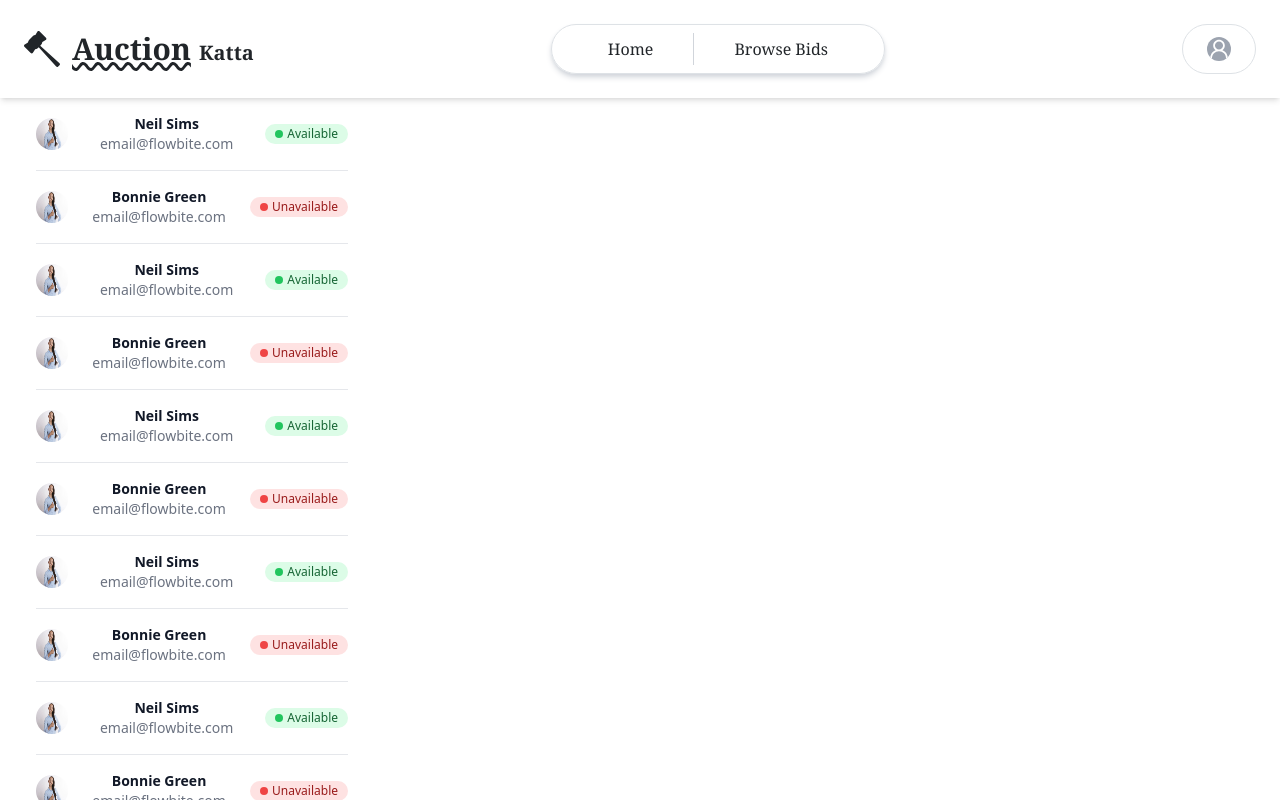
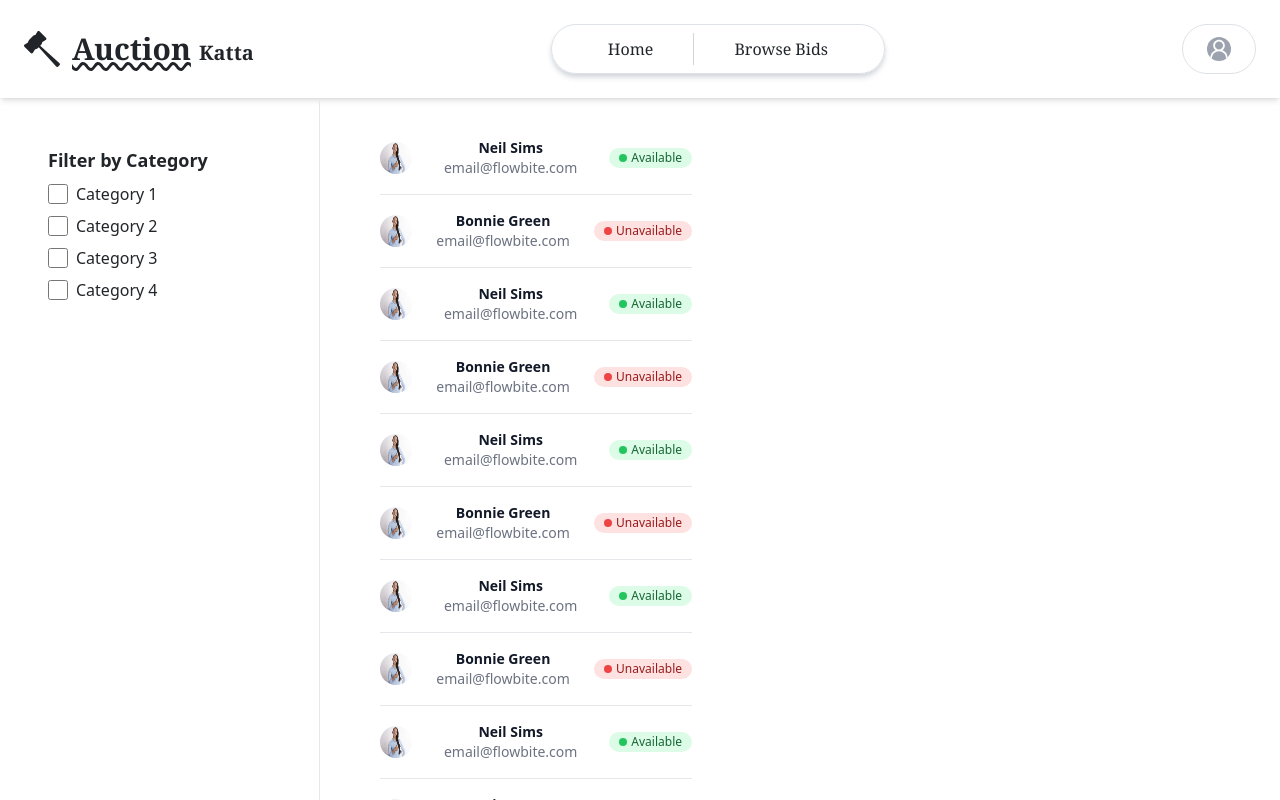
Before and after one commit to vaibhav03ambhore/CodeX_2.1.3, a React (Vite) app in the folder frontend/: page /browserbid in a window 1280 px wide. Shown: the top 800 px of the page. Built offline with nearby package versions, Linux system fonts and the light colour scheme.

Commit message:
filter UI added for categories

```diff
--- a/frontend/src/App.jsx
+++ b/frontend/src/App.jsx
@@ -2,11 +2,13 @@
 import Navbar from './Components/Navbar'
 import { Routes, Route } from 'react-router-dom';
 import Home from './pages/Home';
-import BrowserBid from './pages/BrowserBid'
+// import BrowserBid from './pages/BrowserBid'
+
 import Footer from './Components/Footer';
 import Login from './pages/Login'
 import Register from './pages/Register';
 import Role from './pages/Role';
+import Browse from './pages/Browse';
 
 function App() {
 
@@ -15,7 +17,7 @@ function App() {
       <Navbar />
       <Routes>
         <Route path="/" element={<Home />} />
-        <Route path="/browserbid" element={<BrowserBid />} />
+        <Route path="/browserbid" element={<Browse/>} />
         <Route path="/login" element={<Login />} />
         <Route path="/register" element={<Register />} />
         <Route path="/role" element={<Role />} />
--- /dev/null
+++ b/frontend/src/Components/FilterCategories.jsx
@@ -0,0 +1,41 @@
+import React, { useState } from 'react';
+
+const categories = [
+  { id: 1, name: 'Category 1' },
+  { id: 2, name: 'Category 2' },
+  { id: 3, name: 'Category 3' },
+  { id: 4, name: 'Category 4' },
+];
+
+const FilterCategories = ({ onFilter }) => {
+  const [selectedCategories, setSelectedCategories] = useState([]);
+
+  const handleCheckboxChange = (categoryId) => {
+    const newSelectedCategories = selectedCategories.includes(categoryId)
+      ? selectedCategories.filter((id) => id !== categoryId)
+      : [...selectedCategories, categoryId];
+    setSelectedCategories(newSelectedCategories);
+    onFilter(newSelectedCategories);
+  };
+
+  return (
+    <div className="p-4">
+      <h2 className="text-lg font-semibold mb-2">Filter by Category</h2>
+      <div className="space-y-2">
+        {categories.map((category) => (
+          <label key={category.id} className="flex items-center">
+            <input
+              type="checkbox"
+              className="form-checkbox h-5 w-5 text-indigo-600"
+              checked={selectedCategories.includes(category.id)}
+              onChange={() => handleCheckboxChange(category.id)}
+            />
+            <span className="ml-2">{category.name}</span>
+          </label>
+        ))}
+      </div>
+    </div>
+  );
+};
+
+export default FilterCategories;
--- /dev/null
+++ b/frontend/src/pages/Browse.jsx
@@ -0,0 +1,19 @@
+import React from 'react'
+import BrowserBid from './BrowserBid'
+import FilterCategories from '../Components/FilterCategories'
+
+
+const Browse = () => {
+  return (
+    <div className="flex flex-row">
+      <div className="w-1/4 p-4 border-r">
+        <FilterCategories/>
+      </div>
+      <div className="w-3/4 p-4">
+        <BrowserBid/>
+      </div>
+    </div>
+  )
+}
+
+export default Browse
```
